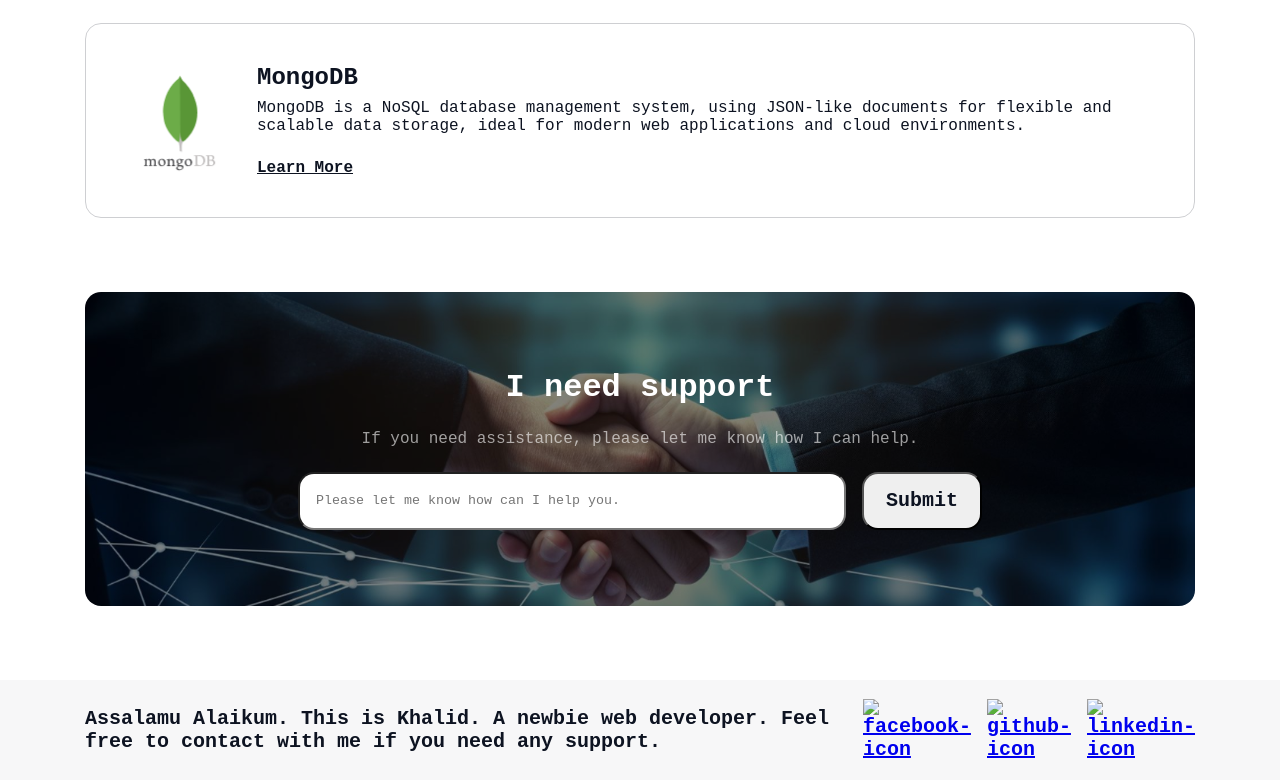
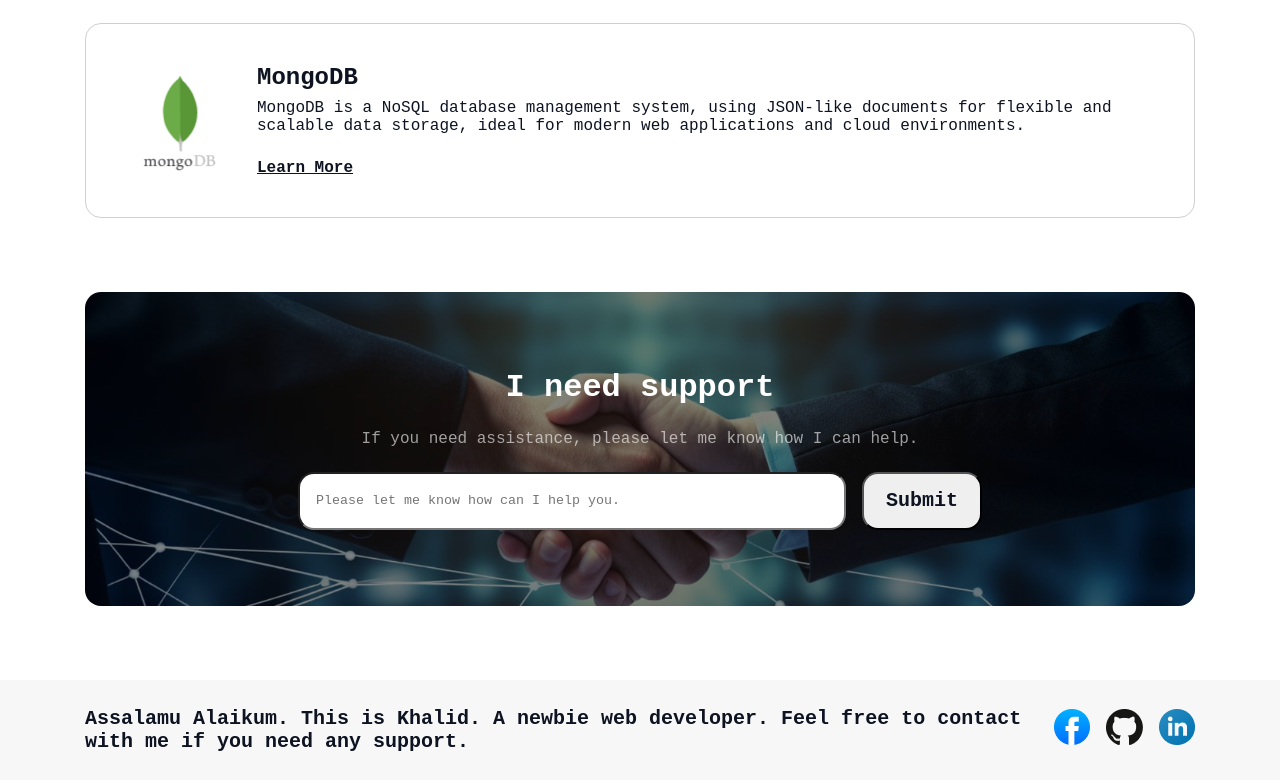
Before and after one commit to KYusufbd/future-web-developer, a plain HTML site: page index.html in a window 1280 px wide. Shown: the part 4278-5058 px from the top of the page. Drawn offline with Linux system fonts and the light colour scheme; the site is published under a folder, as on GitHub Pages, so addresses that start at the root find nothing; a web font is replaced by a local one.

Commit message:
Made a correction in links in footer before 12:00 am

```diff
--- a/index.html
+++ b/index.html
@@ -153,9 +153,9 @@
                     <p>Assalamu Alaikum. This is Khalid. A newbie web developer. Feel free to contact with me if you need any support.</p>
                 </div>
                 <div class="social-icons flxr g16 jcac">
-                    <a href="https://www.facebook.com/abukhubaib.k/"><img src="/assets/icons/facebook.png" alt="facebook-icon"></a>
-                    <a href="https://github.com/KYusufbd"><img src="/assets/icons/github.png" alt="github-icon"></a>
-                    <a href="https://www.linkedin.com/in/kazi-yusuf/"><img src="/assets/icons/linkedin.png" alt="linkedin-icon"></a>
+                    <a href="https://www.facebook.com/abukhubaib.k/"><img src="./assets/icons/facebook.png" alt="facebook-icon"></a>
+                    <a href="https://github.com/KYusufbd"><img src="./assets/icons/github.png" alt="github-icon"></a>
+                    <a href="https://www.linkedin.com/in/kazi-yusuf/"><img src="./assets/icons/linkedin.png" alt="linkedin-icon"></a>
                 </div>
             </div>
         </footer>
```
